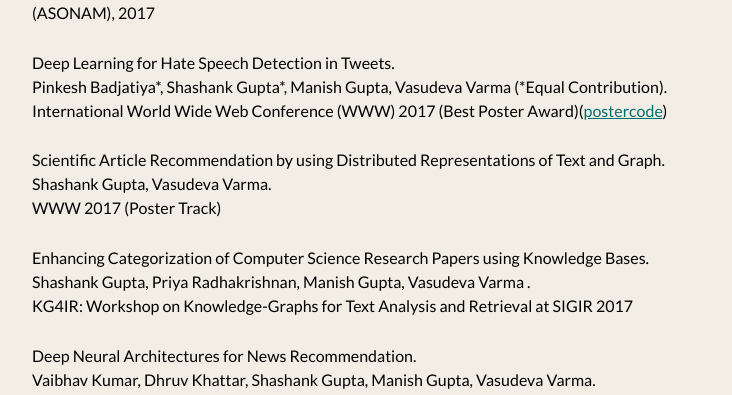
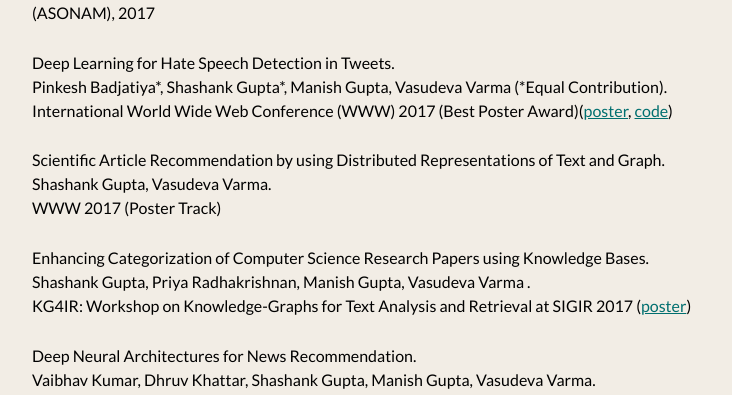
Before and after one commit to shashankg7/shashankg7.github.io, a Jekyll site: the page built from publications.md, in a window 1280 px wide. Shown: the part 307-702 px from the top of the page, without its empty margins (272-1004 px from the left). Built offline with Jekyll 4.4.1, drawn with Linux system fonts in a browser that asks for light colours; nearby versions of some CDN libraries; our own code applies the rules of GitHub Pages for plain Markdown files.

Commit message:
code and poster added for WWW

```diff
--- a/publications.md
+++ b/publications.md
@@ -13,7 +13,7 @@
 
 Deep Learning for Hate Speech Detection in Tweets. <br>
 Pinkesh Badjatiya\*, Shashank Gupta\*, Manish Gupta, Vasudeva Varma (\*Equal Contribution).<br>
-International World Wide Web Conference (WWW) 2017 (Best Poster Award)([poster](https://drive.google.com/drive/my-driv://docs.google.com/presentation/d/1oW6WQKkpj6rAAcQKkN7JaYWZbZZfH2RGnReQxy0_RPw/edit?usp=sharing)[code](https://github.com/pinkeshbadjatiya/twitter-hatespeech))
+International World Wide Web Conference (WWW) 2017 (Best Poster Award)([poster](https://docs.google.com/presentation/d/1oW6WQKkpj6rAAcQKkN7JaYWZbZZfH2RGnReQxy0_RPw/edit?usp=sharing), [code](https://github.com/pinkeshbadjatiya/twitter-hatespeech))
 
 Scientific Article Recommendation by using Distributed Representations of Text and Graph. <br>
 Shashank Gupta, Vasudeva Varma. <br>
@@ -21,7 +21,7 @@
 
 Enhancing Categorization of Computer Science Research Papers using Knowledge Bases. <br>
 Shashank Gupta, Priya Radhakrishnan, Manish Gupta, Vasudeva Varma .<br>
-KG4IR: Workshop on Knowledge-Graphs for Text Analysis and Retrieval at SIGIR 2017
+KG4IR: Workshop on Knowledge-Graphs for Text Analysis and Retrieval at SIGIR 2017 ([poster](https://docs.google.com/presentation/d/1SQ0fg54pTbJQlCsam7O2C3QFF8CLB5sTwVM-mVhvaOc/edit?usp=sharing))
 
 Deep Neural Architectures for News Recommendation. <br>
 Vaibhav Kumar, Dhruv Khattar, Shashank Gupta, Manish Gupta, Vasudeva Varma. <br>
```
